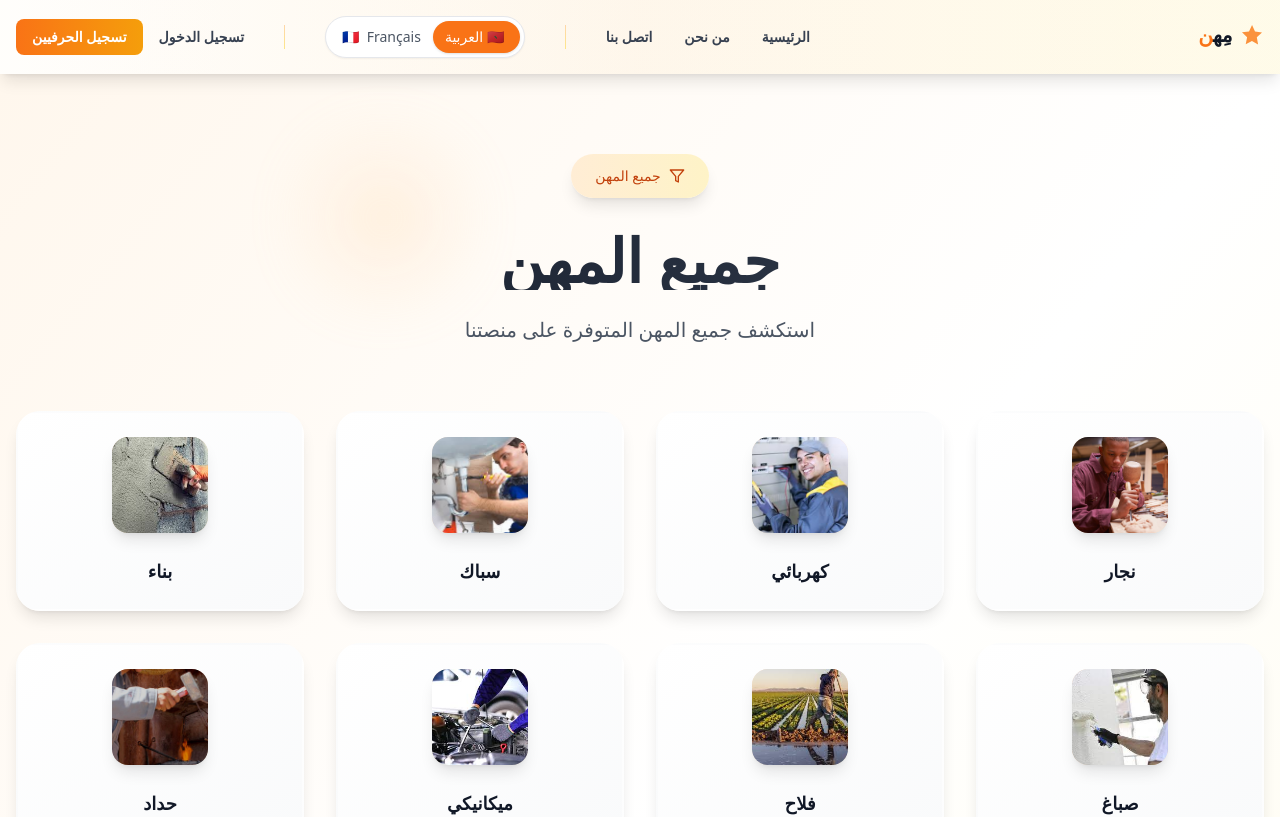
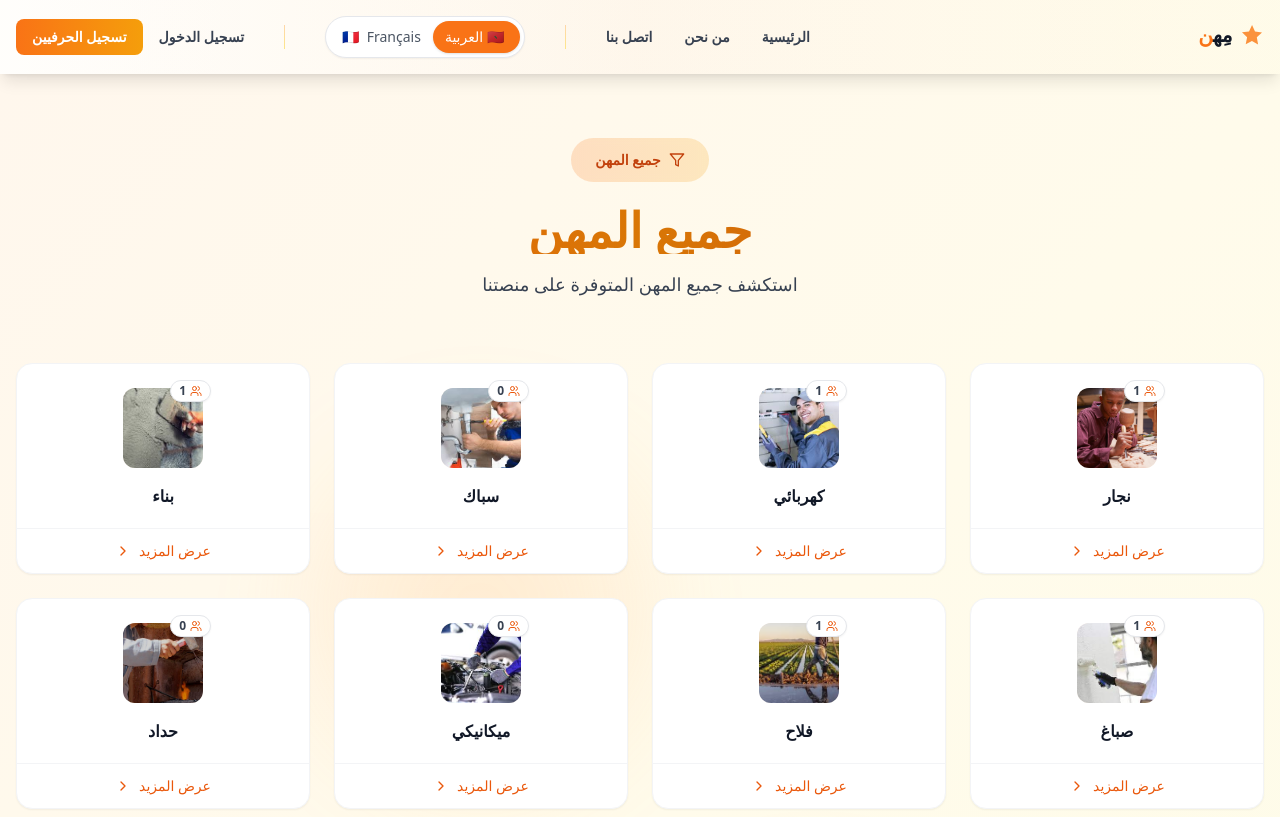
Before and after one commit to Kaoutar-Taki/Mihane, a React (Vite) app in the folder client/: page /professions in a window 1280 px wide. Shown: the top 817 px of the page. Built offline with nearby package versions, Linux system fonts and the light colour scheme.

Commit message:
feat: redesign professions page with user counts and improved UI

```diff
--- a/client/src/app/App.tsx
+++ b/client/src/app/App.tsx
@@ -30,7 +30,7 @@ export default function App() {
             <Route path="/register" element={<RegisterPage />} />
             <Route path="/login" element={<LoginPage />} />
             <Route path="/categories" element={<CategoriesPage />} /> {/* Done */}
-            <Route path="/professions" element={<ProfessionsPage />} />
+            <Route path="/professions" element={<ProfessionsPage />} /> {/* Done */}
             <Route path="/profession/:id" element={<ProfessionDetailsPage />} />
             <Route path="/profiles" element={<ProfilesPage />} /> {/* Done */}
             <Route path="/profile/:id" element={<ProfilePage />} /> {/* Done */}
--- a/client/src/pages/ProfessionsPage.tsx
+++ b/client/src/pages/ProfessionsPage.tsx
@@ -3,9 +3,10 @@ import { useSearchParams } from "react-router-dom";
 import { useMemo } from "react";
 import MainLayout from "./layouts/MainLayout";
 import professions from "../data/artisan-professions.json";
+import profilesData from "../data/artisan-profiles.json";
 import categories from "../data/artisan-categories.json";
 import { Link } from "react-router-dom";
-import { ArrowLeft, Filter } from "lucide-react";
+import { ArrowLeft, Filter, ChevronRight, Users } from "lucide-react";
 
 export default function ProfessionsPage() {
   const { t, i18n } = useTranslation();
@@ -30,25 +31,32 @@ export default function ProfessionsPage() {
     return { filteredProfessions: filtered, selectedCategory: category };
   }, [categoryId]);
 
+  const professionCounts = useMemo(() => {
+    const map = new Map<number, number>();
+    (profilesData as any[]).forEach((p: any) => {
+      const id = p.professionId as number;
+      map.set(id, (map.get(id) || 0) + 1);
+    });
+    return map;
+  }, []);
+
   const pageTitle = selectedCategory
     ? selectedCategory.name[lang]
-    : t("professions.title", "جميع المهن");
+    : t("professions.title");
 
   const pageDescription = selectedCategory
     ? selectedCategory.description[lang]
-    : t("professions.description", "استكشف جميع المهن المتوفرة على منصتنا");
+    : t("professions.description");
 
   return (
     <MainLayout>
-      <section className="relative overflow-hidden bg-gradient-to-br from-orange-50 via-white to-amber-50 py-20">
-        {/* Background decorations */}
+      <section className="relative overflow-hidden bg-gradient-to-br from-orange-50 via-amber-50 to-yellow-50 py-16">
         <div className="absolute inset-0">
-          <div className="absolute top-20 left-1/4 h-32 w-32 animate-pulse rounded-full bg-orange-200/30 blur-2xl"></div>
-          <div className="absolute right-1/4 bottom-20 h-40 w-40 animate-pulse rounded-full bg-amber-200/30 blur-2xl delay-1000"></div>
+          <div className="absolute top-1/4 left-1/4 h-80 w-80 animate-pulse rounded-full bg-orange-300/20 blur-3xl"></div>
+          <div className="absolute right-1/4 bottom-1/4 h-72 w-72 animate-pulse rounded-full bg-amber-300/20 blur-3xl delay-1000"></div>
         </div>
 
         <div className="relative z-10 container mx-auto px-4">
-          {/* Header */}
           <div className="mb-16 text-center">
             {selectedCategory && (
               <div className="mb-6 flex items-center justify-center">
@@ -57,94 +65,94 @@ export default function ProfessionsPage() {
                   className="inline-flex items-center gap-2 rounded-full bg-white/80 px-4 py-2 text-sm font-medium text-gray-600 shadow-lg backdrop-blur-sm transition-all hover:bg-white hover:text-orange-600"
                 >
                   <ArrowLeft size={16} />
-                  {t("common.backToHome", "العودة للرئيسية")}
+                  {t("common.backToHome")}
                 </Link>
               </div>
             )}
 
-            <div className="mb-8 inline-flex items-center gap-2 rounded-full bg-gradient-to-r from-orange-100 to-amber-100 px-6 py-3 text-sm font-medium text-orange-700 shadow-lg">
+            <div className="mb-6 inline-flex items-center gap-2 rounded-full bg-gradient-to-r from-orange-500/20 to-amber-500/20 px-6 py-3 text-sm font-semibold text-orange-700 backdrop-blur-sm">
               {selectedCategory ? (
                 <>
                   <span className="text-lg">{selectedCategory.icon}</span>
-                  {t("professions.categoryBadge", "فئة")}
+                  {t("professions.categoryBadge")}
                 </>
               ) : (
                 <>
                   <Filter size={16} />
-                  {t("professions.allBadge", "جميع المهن")}
+                  {t("professions.allBadge")}
                 </>
               )}
             </div>
 
-            <h1 className="mb-6 bg-gradient-to-r from-gray-900 to-gray-700 bg-clip-text text-4xl font-black text-transparent md:text-6xl">
+            <h1 className="mb-4 bg-gradient-to-r from-orange-600 via-amber-600 to-orange-700 bg-clip-text text-4xl font-black text-transparent md:text-5xl">
               {pageTitle}
             </h1>
-            <p className="mx-auto max-w-3xl text-xl leading-relaxed text-gray-600">
+            <p className="mx-auto max-w-2xl text-lg leading-relaxed text-gray-700">
               {pageDescription}
             </p>
 
             {selectedCategory && (
-              <div className="mt-6 inline-flex items-center gap-2 rounded-full bg-orange-100 px-4 py-2 text-sm font-medium text-orange-700">
+              <div className="mt-6 inline-flex items-center gap-2 rounded-full bg-white/80 px-4 py-2 text-sm font-medium text-orange-700 shadow-lg backdrop-blur-sm">
                 <span>{filteredProfessions.length}</span>
-                {t("professions.professionsCount", "مهنة متوفرة")}
+                {t("professions.professionsCount")}
               </div>
             )}
           </div>
 
-          {/* Professions Grid */}
           <div className="mx-auto max-w-7xl">
-            <div className="grid grid-cols-1 gap-8 sm:grid-cols-2 md:grid-cols-3 lg:grid-cols-4">
+            <div className="grid grid-cols-1 gap-6 sm:grid-cols-2 md:grid-cols-3 lg:grid-cols-4">
               {filteredProfessions.map((profession, index) => (
                 <Link
                   key={profession.id}
                   to={`/profession/${profession.id}`}
-                  className="group relative transform transition-all duration-500 hover:-translate-y-2"
-                  style={{ animationDelay: `${index * 100}ms` }}
+                  className="group relative block"
+                  style={{ animationDelay: `${index * 50}ms` }}
                 >
-                  <div className="relative overflow-hidden rounded-3xl border-2 border-transparent bg-gradient-to-br from-white to-gray-50 p-6 shadow-lg transition-all duration-500 hover:border-orange-200 hover:shadow-2xl">
-                    {/* Hover glow effect */}
-                    <div className="absolute inset-0 rounded-3xl bg-gradient-to-br from-orange-500/10 to-amber-500/10 opacity-0 blur-xl transition-opacity duration-500 group-hover:opacity-100"></div>
+                  <div className="relative overflow-hidden rounded-2xl bg-white border border-gray-100 shadow-sm transition-all duration-300 hover:shadow-xl hover:border-orange-200 hover:-translate-y-1">
+                    <div className="absolute inset-0 bg-gradient-to-br from-orange-50/0 to-amber-50/0 transition-all duration-300 group-hover:from-orange-50/50 group-hover:to-amber-50/30"></div>
 
-                    {/* Image container */}
-                    <div className="relative mb-6">
-                      <div className="relative mx-auto h-24 w-24">
-                        <div className="absolute inset-0 rounded-2xl bg-gradient-to-br from-orange-500 to-amber-500 opacity-20 transition-opacity duration-300 group-hover:opacity-40"></div>
+                    <div className="relative p-6 pb-4">
+                      <div className="relative mx-auto h-20 w-20 mb-4">
+                        <div className="absolute inset-0 rounded-xl bg-gradient-to-br from-orange-500 to-amber-500 opacity-10 transition-opacity duration-300 group-hover:opacity-30"></div>
                         <img
                           src={profession.image}
                           alt={profession.title[lang]}
-                          className="relative h-full w-full rounded-2xl object-cover shadow-lg transition-transform duration-500 group-hover:scale-110"
+                          className="relative h-full w-full rounded-xl object-cover transition-transform duration-300 group-hover:scale-105"
                         />
-                        {/* Sparkle effect */}
-                        <div className="absolute -top-2 -right-2 flex h-6 w-6 animate-bounce items-center justify-center rounded-full bg-gradient-to-br from-yellow-400 to-orange-500 opacity-0 transition-all duration-300 group-hover:opacity-100">
-                          <span className="text-xs text-white">✨</span>
+                        <div className="absolute -top-2 -right-2 rounded-full bg-white border border-gray-200 px-2 py-0.5 text-xs font-semibold text-gray-700 shadow-sm flex items-center gap-1">
+                          <Users size={12} className="text-orange-600" />
+                          <span>{professionCounts.get(profession.id) || 0}</span>
                         </div>
+                      </div>
+
+                      <div className="text-center">
+                        <h3 className="font-bold text-gray-900 mb-1 group-hover:text-orange-600 transition-colors duration-300 line-clamp-1">
+                          {profession.title[lang]}
+                        </h3>
                       </div>
                     </div>
 
-                    {/* Title */}
-                    <div className="relative text-center">
-                      <h3 className="text-lg font-bold text-gray-900 transition-colors duration-300 group-hover:text-orange-600">
-                        {profession.title[lang]}
-                      </h3>
-                      {/* Underline effect */}
-                      <div className="absolute bottom-0 left-1/2 h-0.5 w-0 -translate-x-1/2 transform bg-gradient-to-r from-orange-500 to-amber-500 transition-all duration-500 group-hover:w-full"></div>
+                    <div className="border-t border-gray-100 p-3">
+                      <div className="flex items-center justify-center gap-2 text-sm text-orange-600 font-medium group-hover:text-orange-700 transition-colors">
+                        <span>{t("common.viewMore")}</span>
+                        <ChevronRight size={16} />
+                      </div>
                     </div>
                   </div>
                 </Link>
               ))}
             </div>
 
-            {/* Empty state */}
             {filteredProfessions.length === 0 && (
               <div className="py-20 text-center">
-                <div className="mx-auto mb-6 h-24 w-24 rounded-full bg-gray-100 flex items-center justify-center">
+                <div className="mx-auto mb-6 h-24 w-24 rounded-full bg-white border-2 border-gray-200 flex items-center justify-center">
                   <Filter size={32} className="text-gray-400" />
                 </div>
                 <h3 className="mb-2 text-xl font-semibold text-gray-900">
-                  {t("professions.noResults", "لا توجد مهن")}
+                  {t("professions.noResults")}
                 </h3>
                 <p className="text-gray-600">
-                  {t("professions.noResultsDescription", "لم يتم العثور على مهن في هذه الفئة")}
+                  {t("professions.noResultsDescription")}
                 </p>
               </div>
             )}
```
